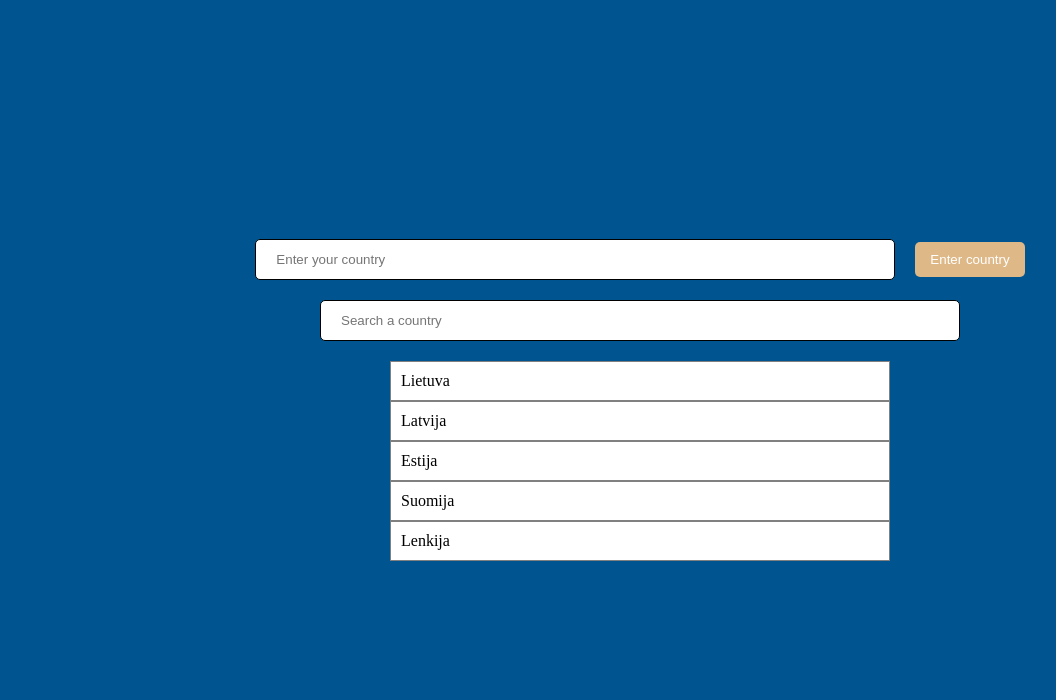
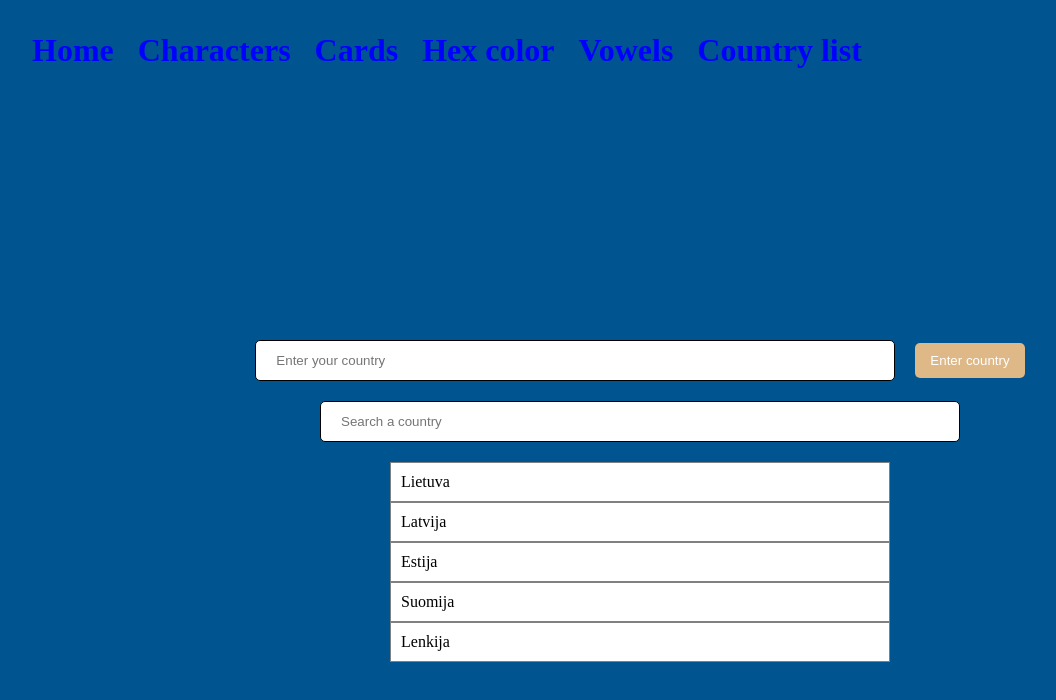
Before and after one commit to RasaZuk/practice-with-mentor, a website: page country/index.html in a window 1280 px wide. Shown: the whole page, without its empty margins (0-1056 px from the left). Drawn offline with Linux system fonts and the light colour scheme.

Commit message:
header included

```diff
--- a/country/index.html
+++ b/country/index.html
@@ -9,6 +9,17 @@
 </head>
 
 <body>
+    <header class="main-header">
+        <nav>
+            <a href=" ../">Home</a>
+            <a href="../project_characters/">Characters</a>
+            <a href="../cards/">Cards</a>
+            <a href="../hexcolor">Hex color</a>
+            <a href="../vowels">Vowels</a>
+            <a href="../country">Country list</a>
+        </nav>
+    </header>
+
     <div class="container">
         <div class="enterContainer">
             <input type="text" class="enter" placeholder="Enter your country">
--- a/country/style.css
+++ b/country/style.css
@@ -4,6 +4,25 @@ body * {
     padding: 0;
     vertical-align: top;
     box-sizing: border-box;
+}
+
+main {
+    display: flex;
+    flex-direction: column;
+    align-items: center;
+}
+
+.main-header {
+    display: flex;
+    font-size: 2rem;
+    padding: 2rem;
+    font-weight: 900;
+}
+
+.main-header nav a {
+    text-decoration: none;
+    color: blue;
+    margin-right: 1rem;
 }
 
 :root {
```
Also changed, not shown: cards/index.html (+1 -0 lines), hexcolor/index.html (+1 -0 lines), index.html (+1 -1 lines), project_characters/index.html (+1 -0 lines), vowels/index.html (+1 -0 lines).
